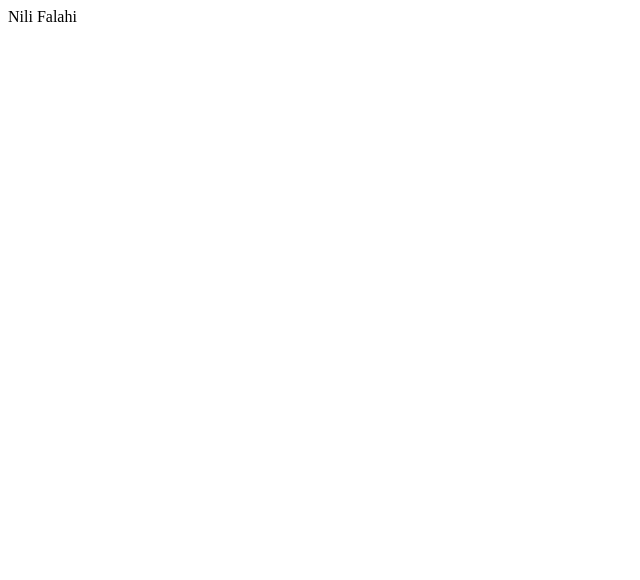
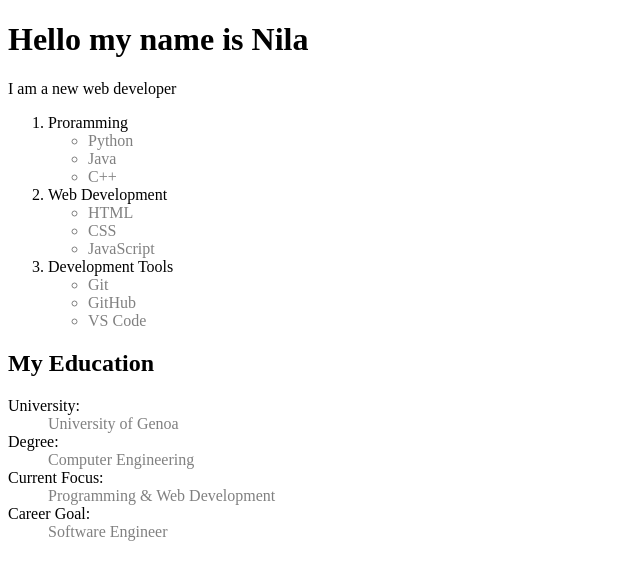
Before and after one commit to NiliFalahi/Personal-Portfolio, a plain HTML site: page index.htm in a window 1280 px wide. Shown: the whole page, without its empty margins (0-640 px from the left). Drawn offline with Linux system fonts and the light colour scheme.

Commit message:
initial portfolio website

```diff
--- a/index.htm
+++ b/index.htm
@@ -1,17 +1,53 @@
-<!DOCTYPE
+<!DOCTYPE html>
 
 <html>
 
 <head>
-    Nili Falahi
+   <title> Nili Falahi</title>
 </head>
 <body>
+    <h1> Hello my name is Nila</h1>
+    <p> I am a new web developer</p>
+
+
+    <ol>
+        <li>Proramming
+            <ul>
+                <li style="color: grey;">Python</li>
+                <li  style="color: grey;">Java</li>
+                <li  style="color: grey;">C++</li>
+            </ul>
+            </li>
+
+        <li>Web Development
+            <ul>
+                <li  style="color: grey;">HTML</li>
+                <li  style="color: grey;">CSS</li>
+                <li  style="color: grey;">JavaScript</li>
+            </ul>
+            </li>
+        <li>Development Tools
+            <ul>
+                <li  style="color: grey;">Git</li>
+                <li  style="color: grey;">GitHub</li>
+                <li  style="color: grey;">VS Code</li>
+            </ul>
+            </li>
+    </ol>
+
+    <h2> My Education</h2>
+    <dl>
+        <dt> University:</dt>
+        <dd style="color: gray;"> University of Genoa</dd>
+        <dt> Degree:</dt>
+        <dd style="color: grey"> Computer Engineering</dd>
+        <dt> Current Focus:</dt>
+        <dd style="color: grey;"> Programming & Web Development</dd>
+        <dt> Career Goal:</dt>
+        <dd style="color: grey"> Software Engineer</dd>
+    </dl>
 
 
 </body>
 
-
-
-
-
 </html>
```
